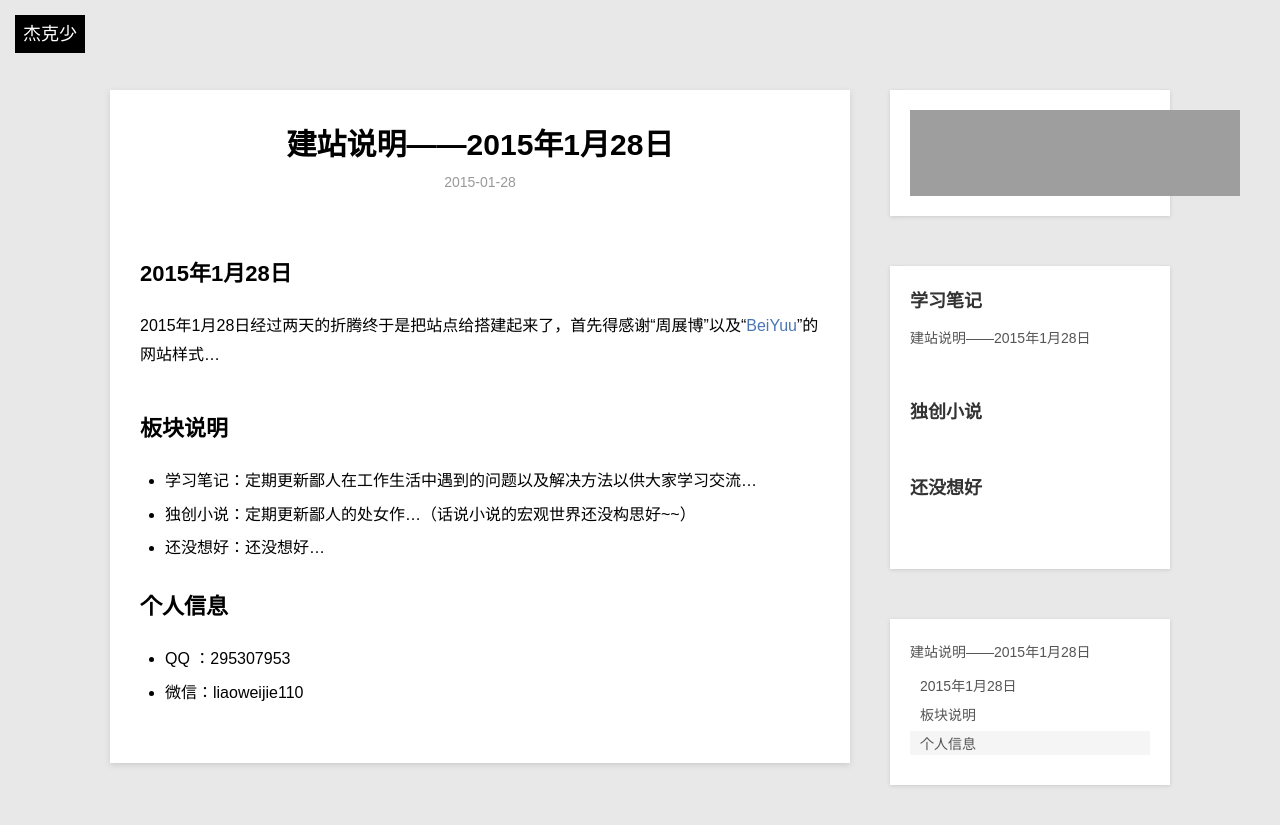
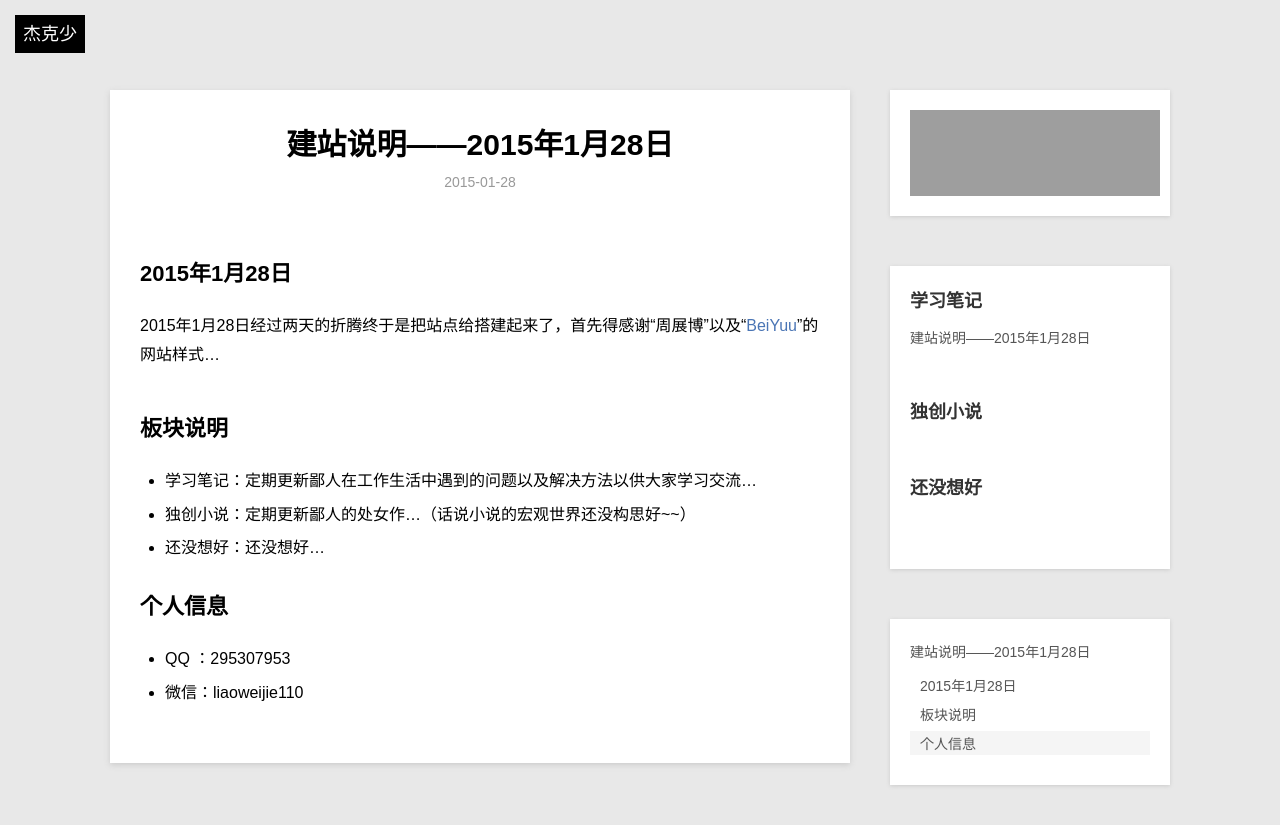
Before and after one commit to liaoweijie/liaoweijie.github.io, a Jekyll site: the page built from _posts/learn/2015-1-28-learn-0.md, in a window 1280 px wide. Shown: the top 825 px of the page. Built offline with Jekyll 4.4.1, drawn with Linux system fonts in a browser that asks for light colours; Markdown is read by kramdown in place of the engine named in the settings; grey boxes are pictures that could not be loaded.

Commit message:
修改网易云大小

```diff
--- a/_layouts/post.html
+++ b/_layouts/post.html
@@ -23,7 +23,7 @@ layout: default
 
     <div class="sidenav">
         <!--<iframe width="100%" height="75" class="share_self"  frameborder="0" scrolling="no" src="http://widget.weibo.com/weiboshow/index.php?language=&width=0&height=75&fansRow=2&ptype=1&speed=0&skin=5&isTitle=0&noborder=0&isWeibo=0&isFans=0&uid=1855270953&verifier=375b89d6&dpc=1"></iframe>-->
-		<iframe frameborder="no" border="0" marginwidth="0" marginheight="0" width=330 height=86 src="http://music.163.com/outchain/player?type=2&id=376635&auto=1&height=66"></iframe>
+		<iframe frameborder="no" border="0" marginwidth="0" marginheight="0" width=250 height=86 src="http://music.163.com/outchain/player?type=2&id=376635&auto=1&height=66"></iframe>
     </div>
 
 
```
